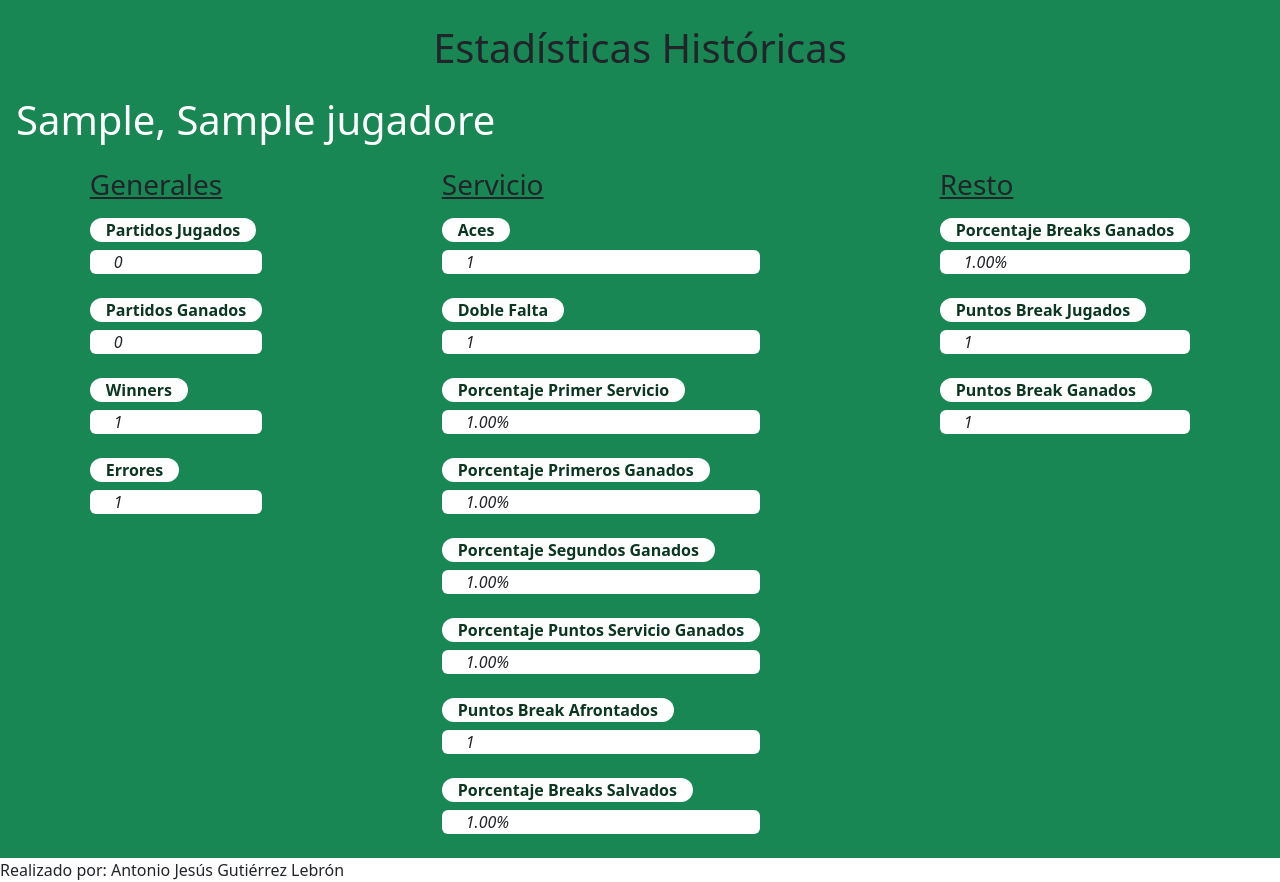
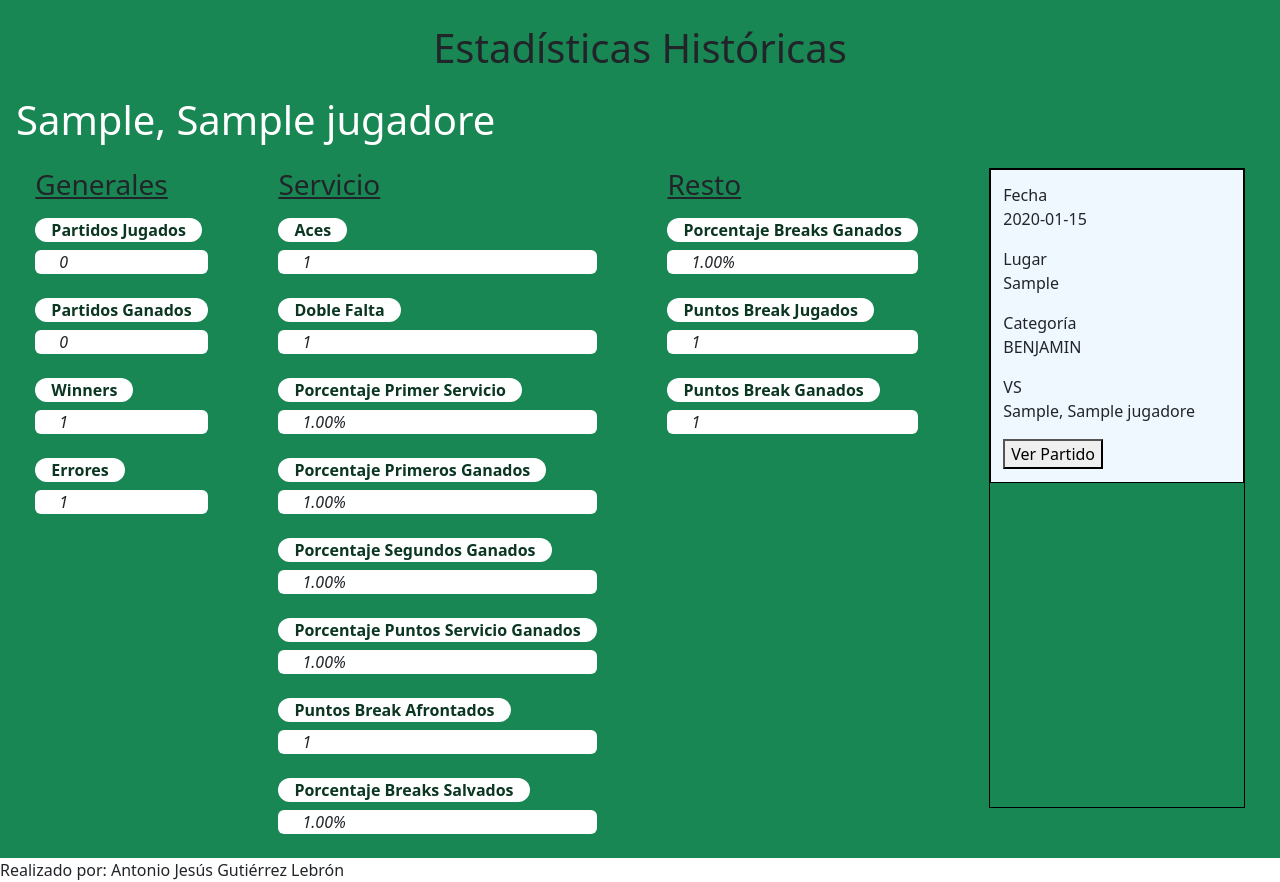
Before and after one commit to SithMartyMcfly/TenniStats, a PHP site: the page made by CRUDJugador/cliente/statsPaginas/vistaStats.php in a window 1280 px wide. Shown: the part 102-984 px from the top of the page. Run offline with PHP 8.4, Linux system fonts and the light colour scheme; tables that the repository leaves empty hold one stand-in row (values such as "Sample post").

Commit message:
añadido partidos a historico

```diff
--- a/CRUDJugador/cliente/statsPaginas/controladoraStats.php
+++ b/CRUDJugador/cliente/statsPaginas/controladoraStats.php
@@ -68,7 +68,7 @@ function statsHistoricas ($campo) {
     return $statsHistoricas;
 }
 
-function nombreCompleto ($id){
+function nombreCompleto (){
     global $id;
     $nombreCompleto = '';
     $datos = getNombreCompleto($id);
@@ -78,5 +78,25 @@ function nombreCompleto ($id){
     return $nombreCompleto;
 }
 
+function datosPartido (){
+    global $id;
+    $HTMLdatosPartido = '';
+    $datos = getPartidos($id);
+    while ($fila = mysqli_fetch_assoc($datos)){
+        $HTMLdatosPartido .= "<div>
+                                <label>Fecha</label>
+                                <p>". $fila['fecha'] ."</p>
+                                <label>Lugar</label>
+                                <p>".$fila['lugar']."</p>
+                                <label>Categoría</label>
+                                <p>".$fila['categoria']."</p>
+                                <label>VS</label>
+                                <p>".$fila['rival']."</p>
+                                <button>Ver Partido</button>
+                            </div>";
+    }
+    return $HTMLdatosPartido;
+}
+
 
 ?>
--- a/CRUDJugador/cliente/statsPaginas/modeloStats.php
+++ b/CRUDJugador/cliente/statsPaginas/modeloStats.php
@@ -43,3 +43,28 @@
 
     cerrarConexion($conexion);
 }
+
+function getPartidos ($id) {
+    global $conexion;
+    $consulta = "SELECT p.fecha, p.lugar, p.categoria,
+                    CASE
+                        WHEN p.ficha_jugador1 = '$id' THEN CONCAT(j2.apellidos, ', ', j2.nombre)
+                        WHEN p.ficha_jugador2 = '$id' THEN CONCAT(j1.apellidos, ', ', j1.nombre)
+                    END AS rival
+                FROM partidos p
+                JOIN Jugadores j1 ON p.ficha_jugador1 = j1.ficha_federativa
+                JOIN Jugadores j2 ON p.ficha_jugador2 = j2.ficha_federativa
+                WHERE p.ficha_jugador1 = '$id'
+                    OR p.ficha_jugador2 = '$id'
+                ORDER BY p.fecha";
+
+    $resultado = mysqli_query($conexion, $consulta);
+
+    if (mysqli_num_rows($resultado) > 0) {
+        return $resultado;
+    } else {
+        echo 'no hay datos';
+    }
+
+    cerrarConexion($conexion);
+}
--- /dev/null
+++ b/CRUDJugador/cliente/statsPaginas/styles/estiloStats.css
@@ -0,0 +1,25 @@
+aside{
+    display: block;
+    max-height: 80vh;
+    min-width: 20%;
+    border: black solid 1px;
+    /*padding: 1%;*/
+    overflow-y: scroll;
+    scroll-behavior: auto;
+}
+
+::-webkit-scrollbar{
+    width: 18px;
+}
+
+::-webkit-scrollbar-thumb{
+    background: linear-gradient(rgb(67, 121, 67), rgb(52, 182, 52),  rgb(4, 189, 4));
+    border-radius: 30px;
+}
+
+
+aside>div{
+    border: 1px solid black;
+    padding: 5%;
+    background-color: aliceblue;
+}
--- a/CRUDJugador/cliente/statsPaginas/vistaStats.php
+++ b/CRUDJugador/cliente/statsPaginas/vistaStats.php
@@ -3,7 +3,7 @@ include '../../../header.php';
 include '../../../conexionBBDD/conexion.php';
 include 'controladoraStats.php';
 ?>
-
+<link rel="stylesheet" href="../statsPaginas/styles/estiloStats.css">
 <div class="text-center display-6 py-4">
     Estadísticas Históricas
 </div>
@@ -43,7 +43,7 @@ $porcentaje_break_ganados = statsHistoricas('porcentaje_break_ganados');
 
 <h1 class="mx-3 mb-4 text-white"><?php echo nombreCompleto($id); ?></h1>
 <main class="d-flex justify-content-around">
-    <section class="mx-5">
+    <section class="ml-5">
         <h3 class="mb-3 text-decoration-underline">Generales</h3>
         <label for="partidosJugados" class="form-label fw-semibold text-success-emphasis bg-white px-3 rounded-pill">Partidos Jugados</label>
         <p id="partidosJugados" class="mb-4 bg-white px-4 rounded-2 fst-italic"><?php echo $numero_partidos_jugados ?></p>
@@ -55,7 +55,7 @@ $porcentaje_break_ganados = statsHistoricas('porcentaje_break_ganados');
         <p id="errores" class="mb-4 bg-white px-4 rounded-2 fst-italic"><?php echo $errores ?></p>
 
     </section>
-    <section class="mx-5">
+    <section class="ml-5">
         <h3 class="mb-3 text-decoration-underline">Servicio</h3>
         <label for="aces" class="form-label fw-semibold text-success-emphasis bg-white px-3 rounded-pill">Aces</label>
         <p id="aces" class="mb-4 bg-white px-4 rounded-2 fst-italic"><?php echo $aces; ?></p>
@@ -74,7 +74,7 @@ $porcentaje_break_ganados = statsHistoricas('porcentaje_break_ganados');
         <label for="porcentajeBreakSalvados" class="form-label fw-semibold text-success-emphasis bg-white px-3 rounded-pill">Porcentaje Breaks Salvados</label>
         <p id="porcentajeBreakSalvados" class="mb-4 bg-white px-4 rounded-2 fst-italic"><?php echo $porcentaje_break_salvados . '%' ?></p>
     </section>
-    <section class="mx-5">
+    <section class="ml-5">
         <h3 class="mb-3 text-decoration-underline">Resto</h3>
         <label for="porcentajeBreakGanados" class="form-label fw-semibold text-success-emphasis bg-white px-3 rounded-pill">Porcentaje Breaks Ganados</label>
         <p id="porcentajeBreakGanados" class="mb-4 bg-white px-4 rounded-2 fst-italic"><?php echo $porcentaje_break_ganados . '%' ?></p>
@@ -83,8 +83,10 @@ $porcentaje_break_ganados = statsHistoricas('porcentaje_break_ganados');
         <label for="puntosBreakGanados" class="form-label fw-semibold text-success-emphasis bg-white px-3 rounded-pill">Puntos Break Ganados</label>
         <p id="puntosBreakGanados" class="mb-4 bg-white px-4 rounded-2 fst-italic"><?php echo $puntos_break_ganados ?></p>
     </section>
+    <aside>
+        <?php echo datosPartido($id) ?>
+    </aside>
 </main>
-
 
 
 
```
